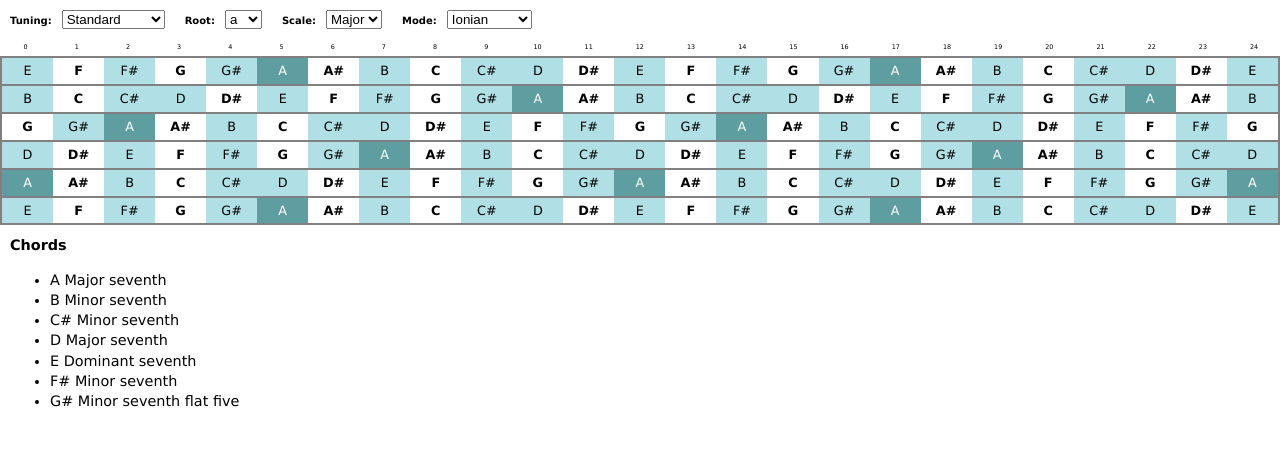
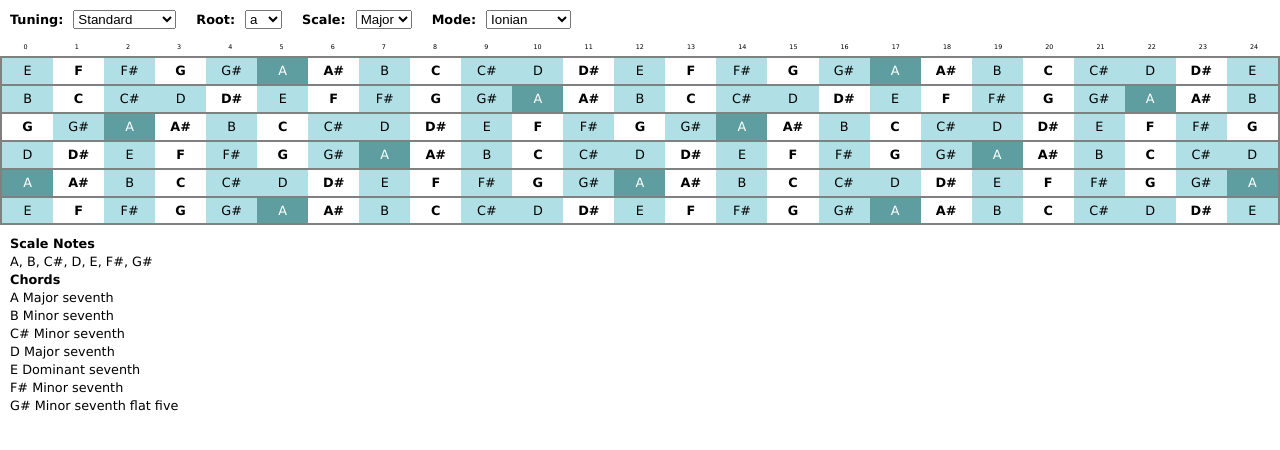
Before and after one commit to kodemonki/react-fretboard, a React app: page / in a window 1280 px wide. Built offline with nearby package versions, Linux system fonts and the light colour scheme.

Commit message:
added scale notes

```diff
--- a/src/js/components/Chords.js
+++ b/src/js/components/Chords.js
@@ -24,13 +24,23 @@ export default class Chords extends React.Component {
       'Minor seventh flat five',
     ];
     for (var i = 0; i < highlight.length; i++) {
-      chords.push(<li key={i} >{this.getNote(highlight[i]+Number(this.props.options.root)).toUpperCase()+' '+suffix[i]}</li>);
+      chords.push(<div key={i} >{this.getNote(highlight[i]+Number(this.props.options.root)).toUpperCase()+' '+suffix[i]}</div>);
     }
     return chords;
   }
+  getScaleNotes(){
+    const highlight = this.props.highlight;
+    var scaleNotes = [];
+    for (var i = 0; i < highlight.length; i++) {
+      scaleNotes.push(this.getNote(highlight[i]+Number(this.props.options.root)).toUpperCase());
+    }
+    return scaleNotes;
+  }
   render() {
     return <div className="Chords">
-    {this.props.options.scale !== '2' && <div><h4>Chords</h4><ul>{this.getChords()}</ul></div>}
+    <strong>Scale Notes</strong><br/>
+    {this.getScaleNotes().join(', ')}
+    {this.props.options.scale !== '2' && <div><strong>Chords</strong>{this.getChords()}</div>}
     </div>;
   }
 }
--- a/src/js/components/Fret.js
+++ b/src/js/components/Fret.js
@@ -11,6 +11,7 @@ export default class Fret extends React.Component {
     return valueArray[num];
   }
   render() {
+    console.log(this.props);
     return <div className={"fret "+this.props.highlightClassName}>{this.getNote(this.props.note)}</div>;
   }
 }
--- a/src/js/components/FretLabel.js
+++ b/src/js/components/FretLabel.js
@@ -2,6 +2,8 @@ import React from "react";
 
 export default class FretLabel extends React.Component {
   render() {
-    return <div className="FretLabel">{this.props.note}</div>;
+    return <div className = "FretLabel" > {
+      this.props.note
+    } < /div>;
   }
 }
--- a/src/styles/appStyles.scss
+++ b/src/styles/appStyles.scss
@@ -55,7 +55,9 @@ body {
 
 }
 .options {
+  font-weight: bold;
   padding-right:5px;
+  font-size: 0.8rem;
 }
 
 .options select{
@@ -63,7 +65,6 @@ body {
 }
 
 .options label{
-  font-weight: bold;
   margin-left:10px;
 }
 
@@ -74,8 +75,9 @@ body {
 }
 
 .Chords{
-  font-size: 0.9rem;
+  font-size: 0.8rem;
   margin-left:10px;
+  margin-top:10px;
   & h4{
     margin:0;
     margin-top:10px;
```
